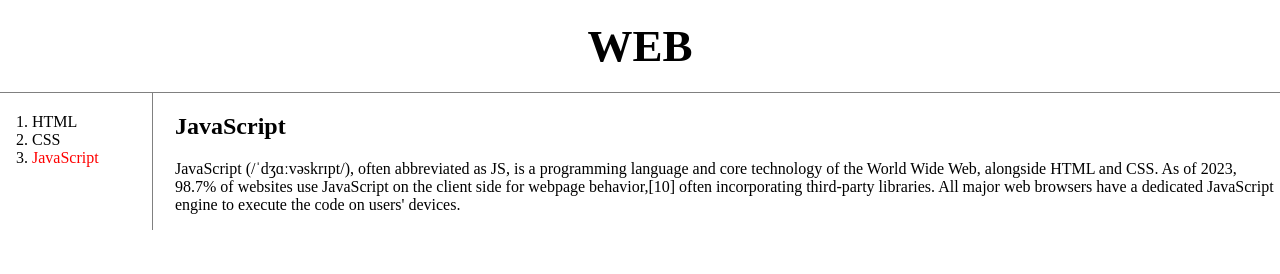
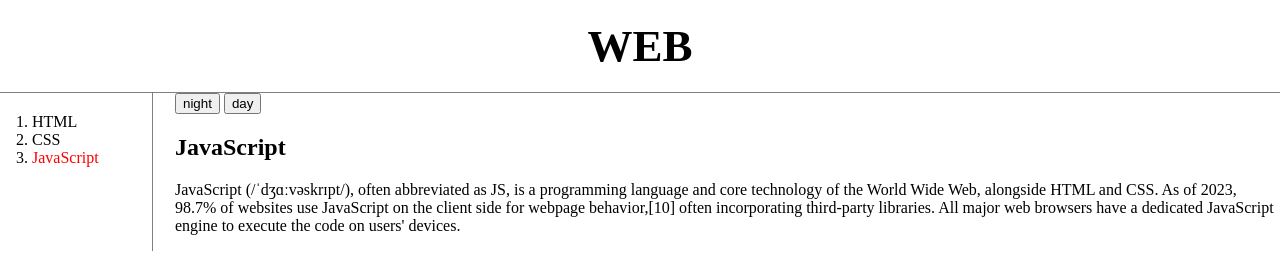
Before and after one commit to emes-g/Backend-Web-Basic, a plain HTML site: page 3.html in a window 1280 px wide. Drawn offline with Linux system fonts and the light colour scheme.

Commit message:
feat : apply day/night mode

```diff
--- a/3.html
+++ b/3.html
@@ -16,12 +16,30 @@
             <li><a href="3.html" id="active">JavaScript</a></li>
         </ol>
         <div id="article">
+            <input type="button" value="night" onclick="
+                document.querySelector('body').style.backgroundColor = 'black';
+                document.querySelector('body').style.color = 'white';
+                // 모든 a 태그에 대해서 흰색 글씨로 수정
+                var elements = document.querySelectorAll('a');
+                for(var i=0; i<elements.length; i++)
+                    elements[i].style.color = 'white';
+                document.getElementById('active').style.color = 'red';
+                ">
+            <input type="button" value="day" onclick="
+                document.querySelector('body').style.backgroundColor = 'white';
+                document.querySelector('body').style.color = 'black';
+                // 모든 a 태그에 대해서 검은색 글씨로 수정
+                var elements = document.querySelectorAll('a');
+                for(var i=0; i<elements.length; i++)
+                    elements[i].style.color = 'black';
+                document.getElementById('active').style.color = 'red';
+                ">
             <h2>JavaScript</h2>
             <p>
-                JavaScript (/ˈdʒɑːvəskrɪpt/), often abbreviated as JS, is a programming language and core technology of the
-                World Wide Web, alongside HTML and CSS. As of 2023, 98.7% of websites use JavaScript on the client side for
-                webpage behavior,[10] often incorporating third-party libraries. All major web browsers have a dedicated
-                JavaScript engine to execute the code on users' devices.
+                JavaScript (/ˈdʒɑːvəskrɪpt/), often abbreviated as JS, is a programming language and core technology of
+                the World Wide Web, alongside HTML and CSS. As of 2023, 98.7% of websites use JavaScript on the client
+                side for webpage behavior,[10] often incorporating third-party libraries. All major web browsers have a
+                dedicated JavaScript engine to execute the code on users' devices.
             </p>
         </div>
     </div>
```
